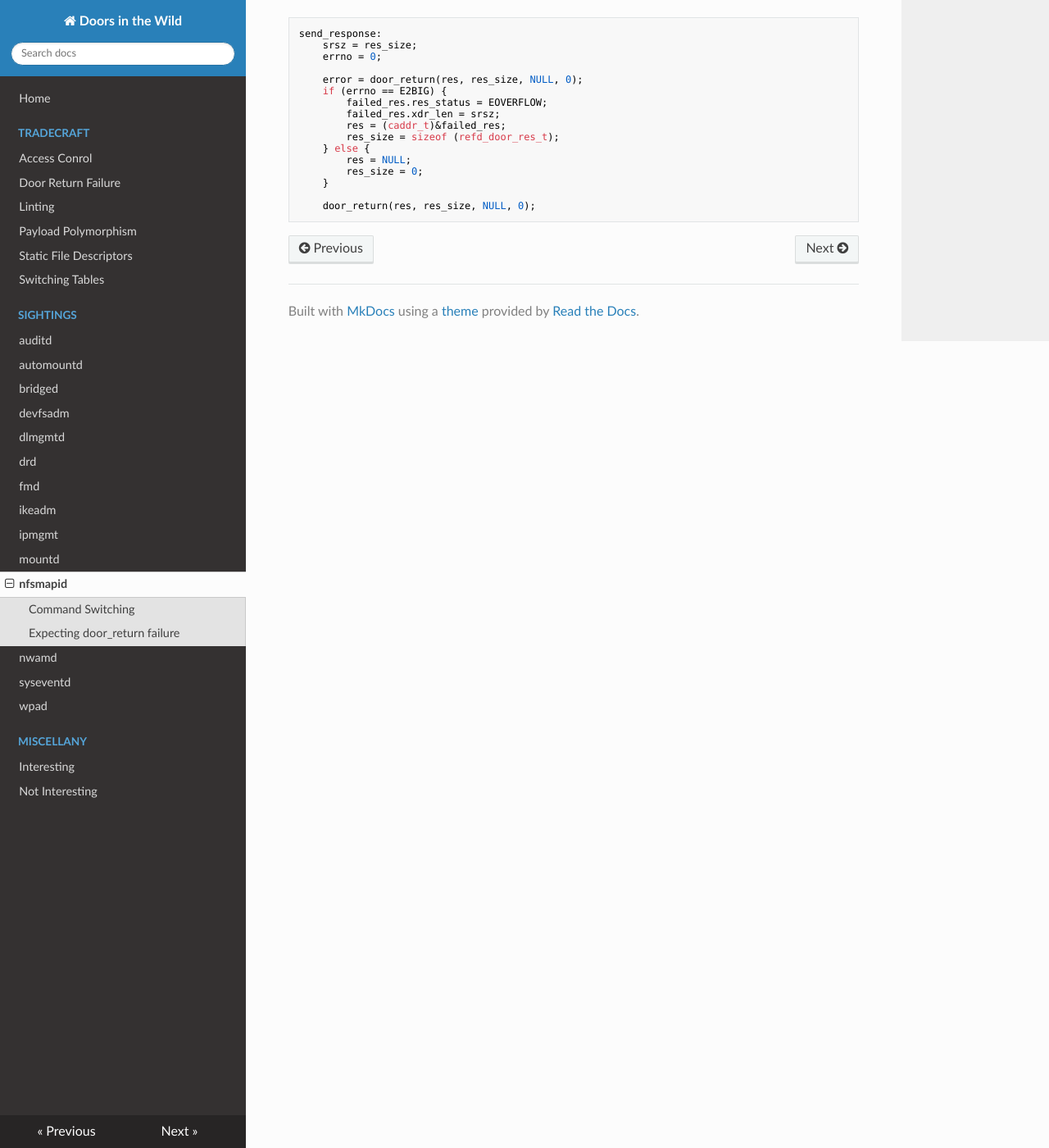
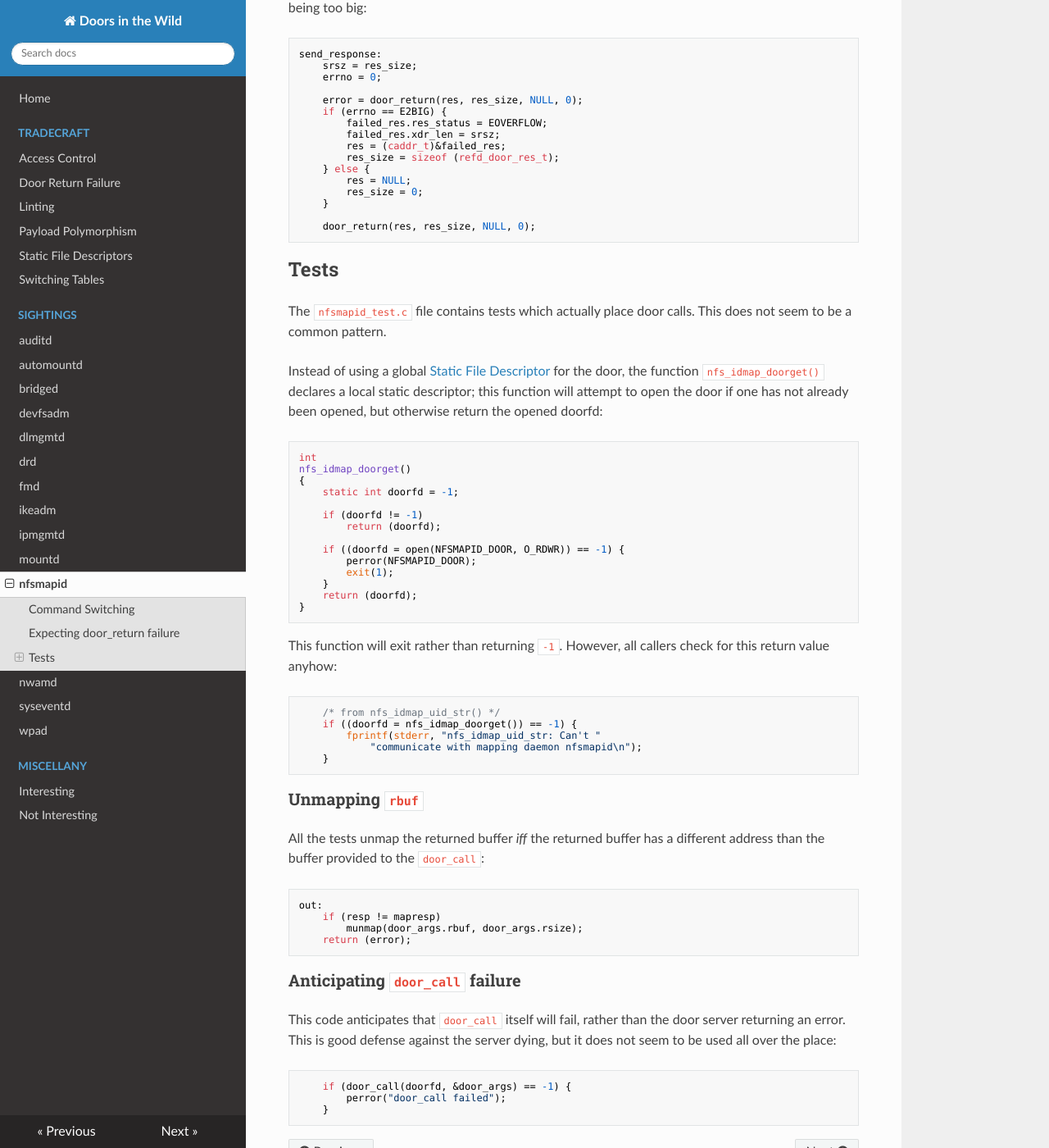
Before and after one commit to robertdfrench/doors-in-the-wild, an MkDocs documentation site: the page built from docs/nfsmapid.md, in a window 1280 px wide and 1400 px high, scrolled down 1363 px. Shown: the whole window at 82% size. Built offline with MkDocs 1.6.1, drawn with Linux system fonts in a browser that asks for light colours; nearby versions of some CDN libraries; some of the changed text lies outside the part shown.

Commit message:
nfsmapid has tests!

````diff
--- a/docs/nfsmapid.md
+++ b/docs/nfsmapid.md
@@ -2,6 +2,7 @@
 *NFS user and group id mapping daemon*
 
 * [`usr/src/cmd/fs.d/nfs/nfsmapid/nfsmapid_server.c`](https://github.com/illumos/illumos-gate/blob/master/usr/src/cmd/fs.d/nfs/nfsmapid/nfsmapid_server.c)
+* [`usr/src/cmd/fs.d/nfs/nfsmapid/nfsmapid_test.c`](https://github.com/illumos/illumos-gate/blob/master/usr/src/cmd/fs.d/nfs/nfsmapid/nfsmapid_test.c)
 
 ```c
 /*
@@ -85,3 +86,64 @@ send_response:
 
 	door_return(res, res_size, NULL, 0);
 ```
+
+
+## Tests
+The `nfsmapid_test.c` file contains tests which actually place door calls. This
+does not seem to be a common pattern.
+
+Instead of using a global [Static File Descriptor](static_file_descriptor.md)
+for the door, the function `nfs_idmap_doorget()` declares a local static
+descriptor; this function will attempt to open the door if one has not already
+been opened, but otherwise return the opened doorfd:
+
+```c
+int
+nfs_idmap_doorget()
+{
+	static int doorfd = -1;
+
+	if (doorfd != -1)
+		return (doorfd);
+
+	if ((doorfd = open(NFSMAPID_DOOR, O_RDWR)) == -1) {
+		perror(NFSMAPID_DOOR);
+		exit(1);
+	}
+	return (doorfd);
+}
+```
+
+This function will exit rather than returning `-1`. However, all callers check
+for this return value anyhow:
+
+```c
+    /* from nfs_idmap_uid_str() */
+	if ((doorfd = nfs_idmap_doorget()) == -1) {
+        fprintf(stderr, "nfs_idmap_uid_str: Can't "
+            "communicate with mapping daemon nfsmapid\n");
+	}
+```
+
+
+### Unmapping `rbuf`
+All the tests unmap the returned buffer *iff* the returned buffer has a
+different address than the buffer provided to the `door_call`:
+
+```c
+out:
+	if (resp != mapresp)
+		munmap(door_args.rbuf, door_args.rsize);
+	return (error);
+```
+
+### Anticipating `door_call` failure
+This code anticipates that `door_call` itself will fail, rather than the door
+server returning an error. This is good defense against the server dying, but it
+does not seem to be used all over the place:
+
+```c
+	if (door_call(doorfd, &door_args) == -1) {
+		perror("door_call failed");
+	}
+```
--- a/mkdocs.yml
+++ b/mkdocs.yml
@@ -3,7 +3,7 @@ theme: readthedocs
 nav:
   - Home: README.md
   - Tradecraft:
-    - Access Conrol: dbac.md
+    - Access Control: dbac.md
     - Door Return Failure: door_return_failure.md
     - Linting: linting.md
     - Payload Polymorphism: payload_polymorphism.md
@@ -18,7 +18,7 @@ nav:
     - drd: drd.md
     - fmd: fmd.md
     - ikeadm: ikeadm.md
-    - ipmgmt: ipmgmt.md
+    - ipmgmtd: ipmgmtd.md
     - mountd: mountd.md
     - nfsmapid: nfsmapid.md
     - nwamd: nwamd.md
````
Also changed, not shown: README.md (+1 -1 lines), docs/ipmgmtd.md (renamed from docs/ipmgmt.md, +1 -1 lines).
